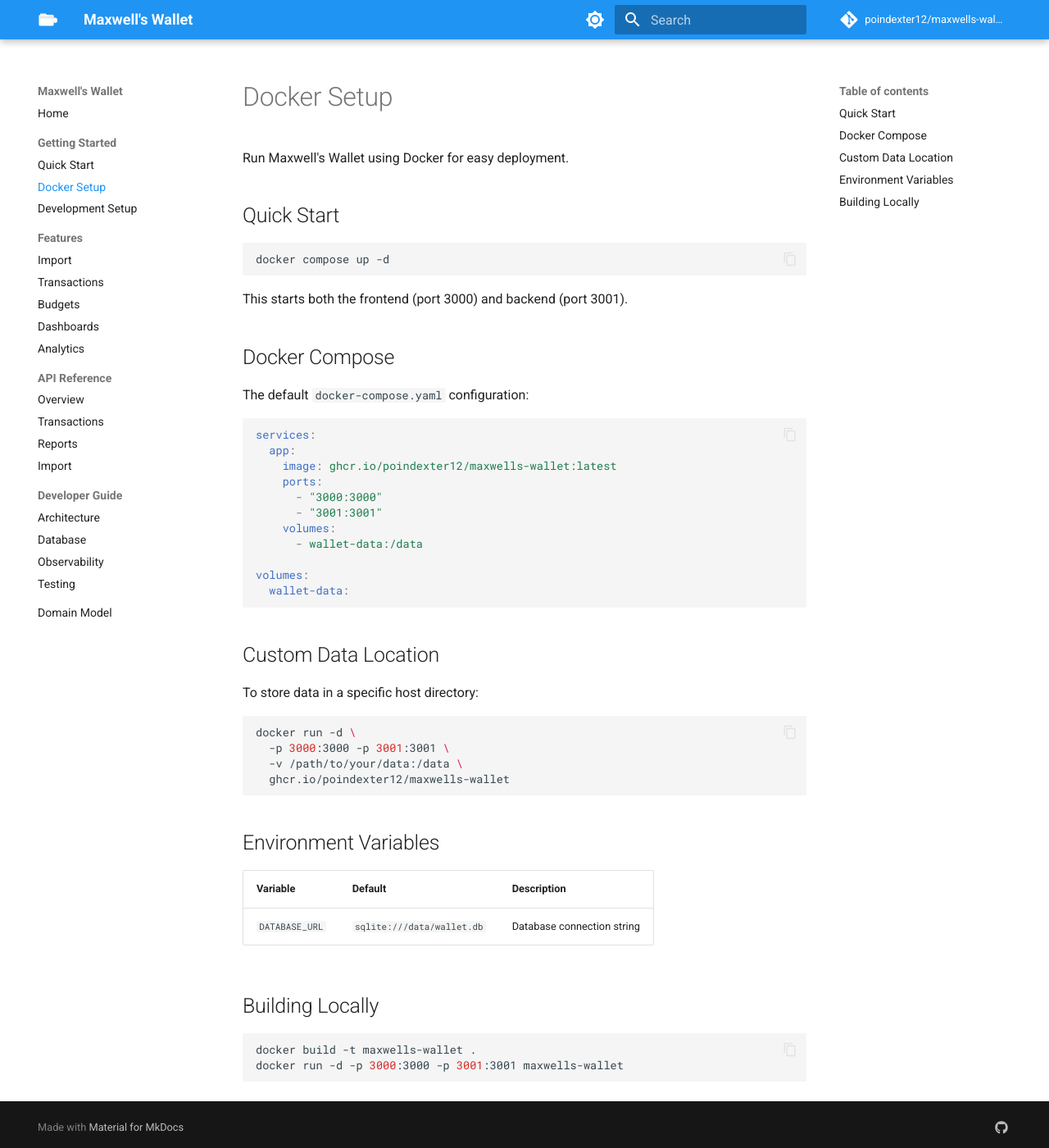
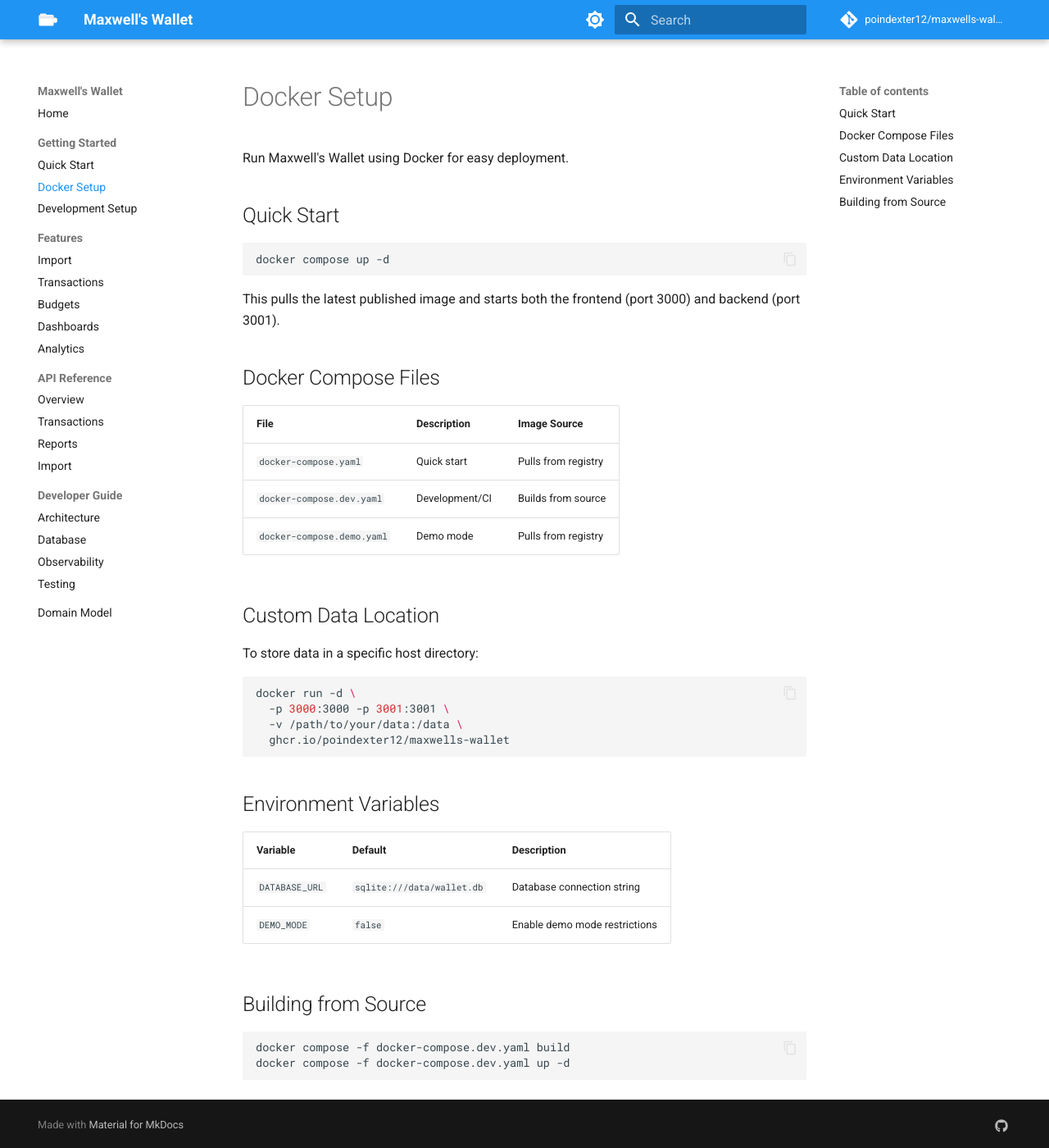
Before and after one commit to poindexter12/maxwells-wallet, an MkDocs documentation site: the page built from docs-site/getting-started/docker.md, in a window 1280 px wide and 1400 px high. Shown: the whole window at 82% size. Built offline with MkDocs 1.6.1 and Material for MkDocs 9.7.7, drawn with Linux system fonts in a browser that asks for light colours; comment, search, counter and statistics services are not loaded.

Commit message:
refactor(docker): separate user-facing and dev compose files
- docker-compose.yaml now pulls from ghcr.io (for end users)
- docker-compose.dev.yaml builds from source (for dev/CI)
- docker-compose.demo.yaml pulls from registry with demo settings
- docker-compose.split.yaml builds from source (for scaling)
- Update CI to use docker-compose.dev.yaml
- Update Makefile docker targets to use dev compose
- Update README and installation docs

````diff
--- a/docs-site/getting-started/docker.md
+++ b/docs-site/getting-started/docker.md
@@ -8,25 +8,15 @@
 docker compose up -d
 ```
 
-This starts both the frontend (port 3000) and backend (port 3001).
+This pulls the latest published image and starts both the frontend (port 3000) and backend (port 3001).
 
-## Docker Compose
+## Docker Compose Files
 
-The default `docker-compose.yaml` configuration:
-
-```yaml
-services:
-  app:
-    image: ghcr.io/poindexter12/maxwells-wallet:latest
-    ports:
-      - "3000:3000"
-      - "3001:3001"
-    volumes:
-      - wallet-data:/data
-
-volumes:
-  wallet-data:
-```
+| File | Description | Image Source |
+|------|-------------|--------------|
+| `docker-compose.yaml` | Quick start | Pulls from registry |
+| `docker-compose.dev.yaml` | Development/CI | Builds from source |
+| `docker-compose.demo.yaml` | Demo mode | Pulls from registry |
 
 ## Custom Data Location
 
@@ -44,10 +34,11 @@
 | Variable | Default | Description |
 |----------|---------|-------------|
 | `DATABASE_URL` | `sqlite:///data/wallet.db` | Database connection string |
+| `DEMO_MODE` | `false` | Enable demo mode restrictions |
 
-## Building Locally
+## Building from Source
 
 ```bash
-docker build -t maxwells-wallet .
-docker run -d -p 3000:3000 -p 3001:3001 maxwells-wallet
+docker compose -f docker-compose.dev.yaml build
+docker compose -f docker-compose.dev.yaml up -d
 ```
````
Also changed, not shown: README.md (+12 -10 lines), docker-compose.demo.yaml (+4 -14 lines), docker-compose.dev.yaml (added, +42 -0 lines), docker-compose.split.yaml (+6 -6 lines), docker-compose.yaml (+6 -32 lines), docs/installation.md (+24 -11 lines), 2 other files.
